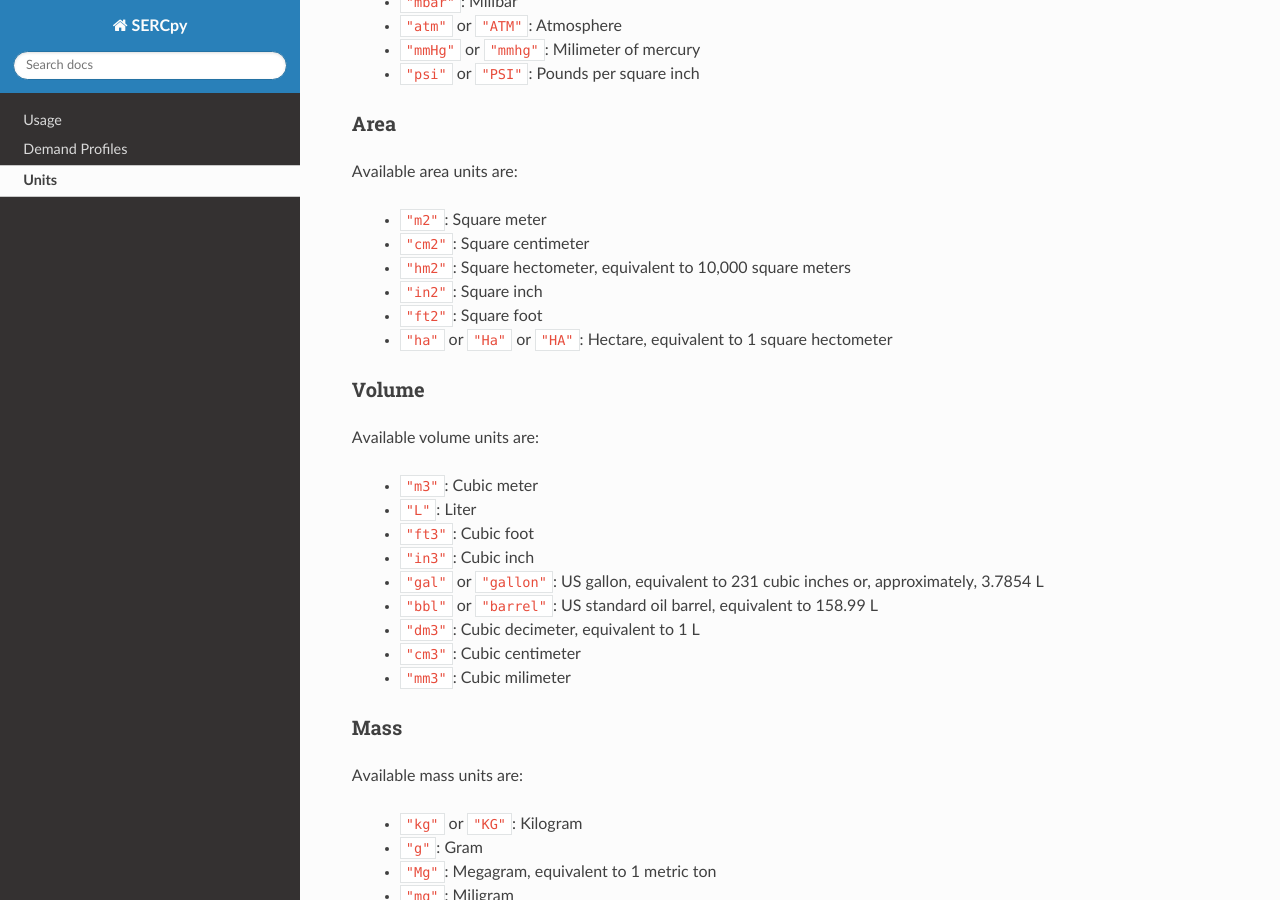
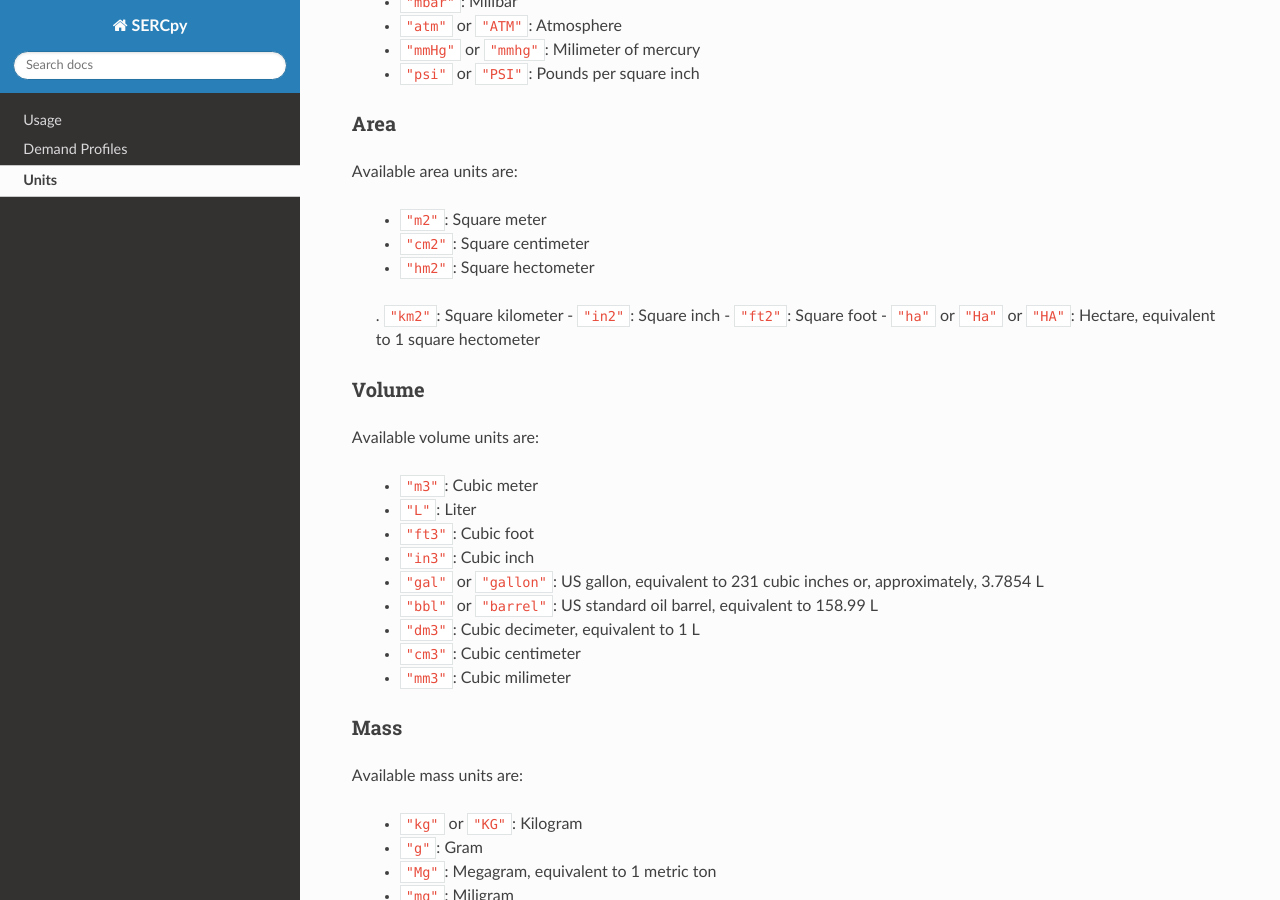
Before and after one commit to serc-chile/SERCpy, a Sphinx documentation site: the page built from docs/source/units.rst, in a window 1280 px wide and 900 px high, scrolled down 1554 px. Built offline with Sphinx 7.4.7 and the Read the Docs theme 3.1.0, drawn with Linux system fonts in a browser that asks for light colours; pages that are not in the unit, such as notebooks, are missing from menus; some of the changed text lies outside the part shown.

Commit message:
Update units.rst

```diff
--- a/docs/source/units.rst
+++ b/docs/source/units.rst
@@ -71,7 +71,8 @@ Available area units are:
 
   - `"m2"`: Square meter
   - `"cm2"`: Square centimeter
-  - `"hm2"`: Square hectometer, equivalent to 10,000 square meters
+  - `"hm2"`: Square hectometer
+  . `"km2"`: Square kilometer
   - `"in2"`: Square inch
   - `"ft2"`: Square foot
   - `"ha"` or `"Ha"` or `"HA"`: Hectare, equivalent to 1 square hectometer
```
Also changed, not shown: other parts of docs/source/units.rst (+3 -0 lines).
